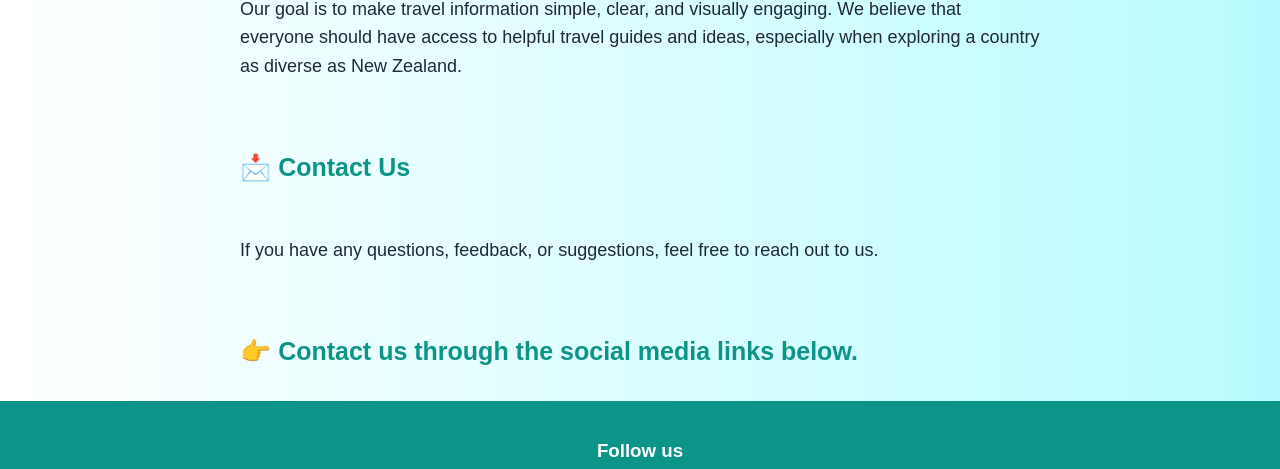
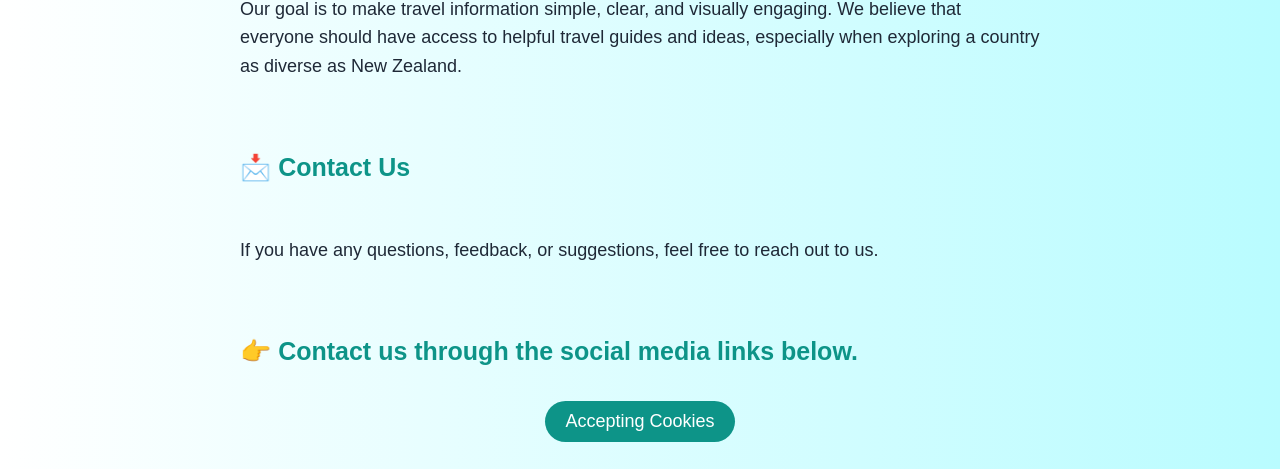
Before and after one commit to jackylin625307-ops/Jackylin-Gl24751-Work, a plain HTML site: page about us.html in a window 1280 px wide. Shown: the part 1286-1755 px from the top of the page. Drawn offline with Linux system fonts and the light colour scheme; files whose address does not match are found by name.

Commit message:
Enhance button styles and add cookie acceptance button
Added styles for button and hover effects, and included a button for accepting cookies.

```diff
--- a/about us.html
+++ b/about us.html
@@ -93,6 +93,26 @@ nav a:hover{
     font-size:18px;
     color: #1f2937;
 }
+        button {
+            display: block;
+            margin: 20px auto;
+            padding: 10px 20px;
+            font-size: 18px;
+            color: white;
+            background-color: #0d9488;
+            border: none;
+            border-radius: 200px;
+            cursor: pointer;
+            margin-bottom: 60px;
+        }
+
+         button:hover {
+            background-color: #0d9488;
+            text-decoration: underline white;
+            transition: 0.3s;
+            transform: translateY(-3px) scale(1.09);
+            box-shadow: 0px 0px 10px rgba(0,0,0,0.2);
+        }
 
 footer{
     background:#0d9488;
@@ -220,7 +240,21 @@ footer{
         <br>
         <h2>👉 Contact us through the social media links below.</h2>
     </div>
+    <script>
+        function showAlert(){
+            //const username = document.getElementById("username").value;
+           // const password = document.getElementById("password").value;
 
+            //if(username == "jacky" && password == "123456"){
+                alert("Accepting successfully！");
+                location.href = "index.html";
+           // }else if(username == "jacky" && password != "123456"){
+              //  alert("Incorrect password.");
+           // }else{
+            //   alert("Invalid username or password.");
+            }
+    </script>
+    <button onclick="showAlert()">Accepting Cookies</button>
     <footer>
         <h3 id="follow-us">Follow us</h3>
             <div class="footer-container">
```
